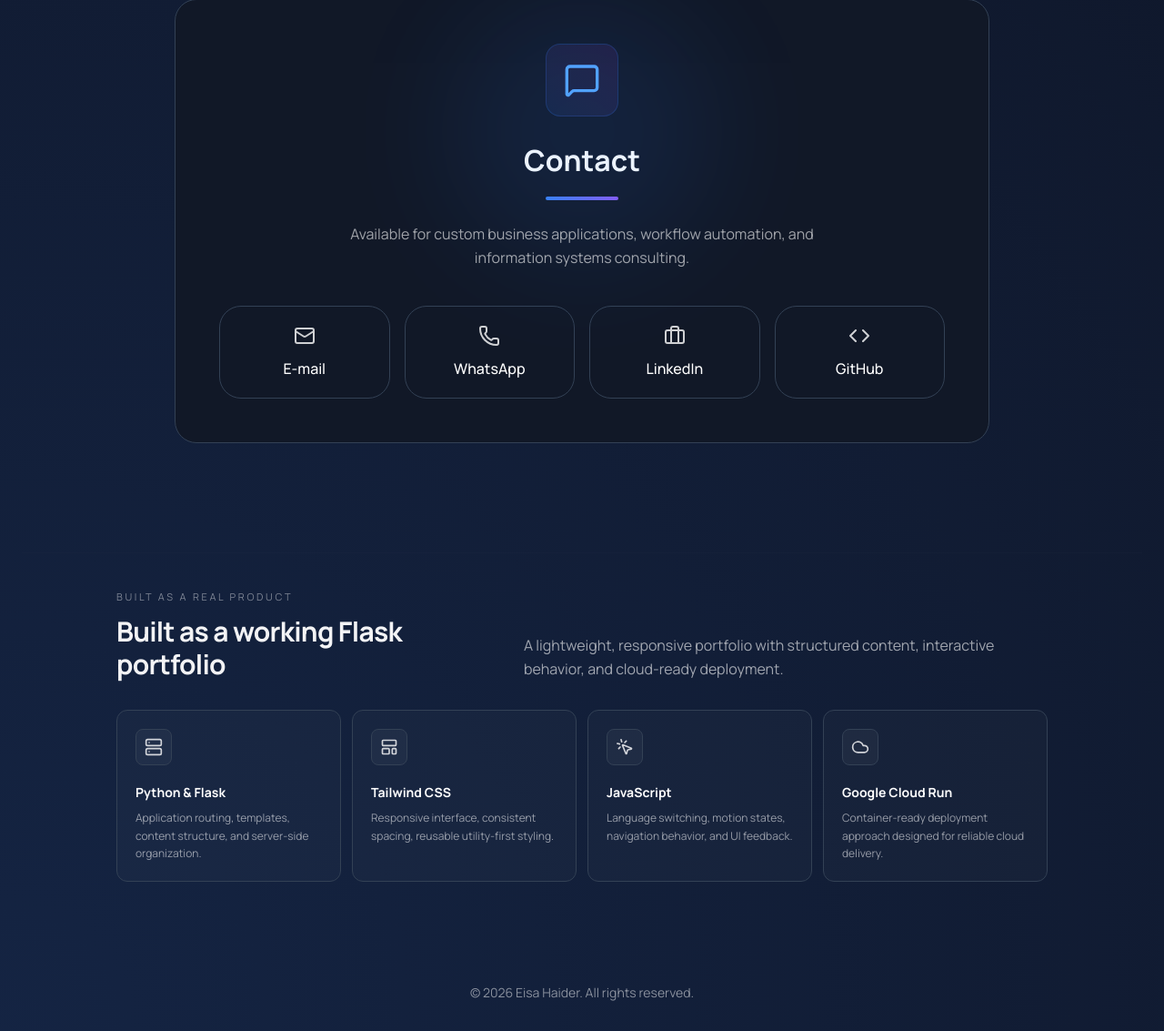
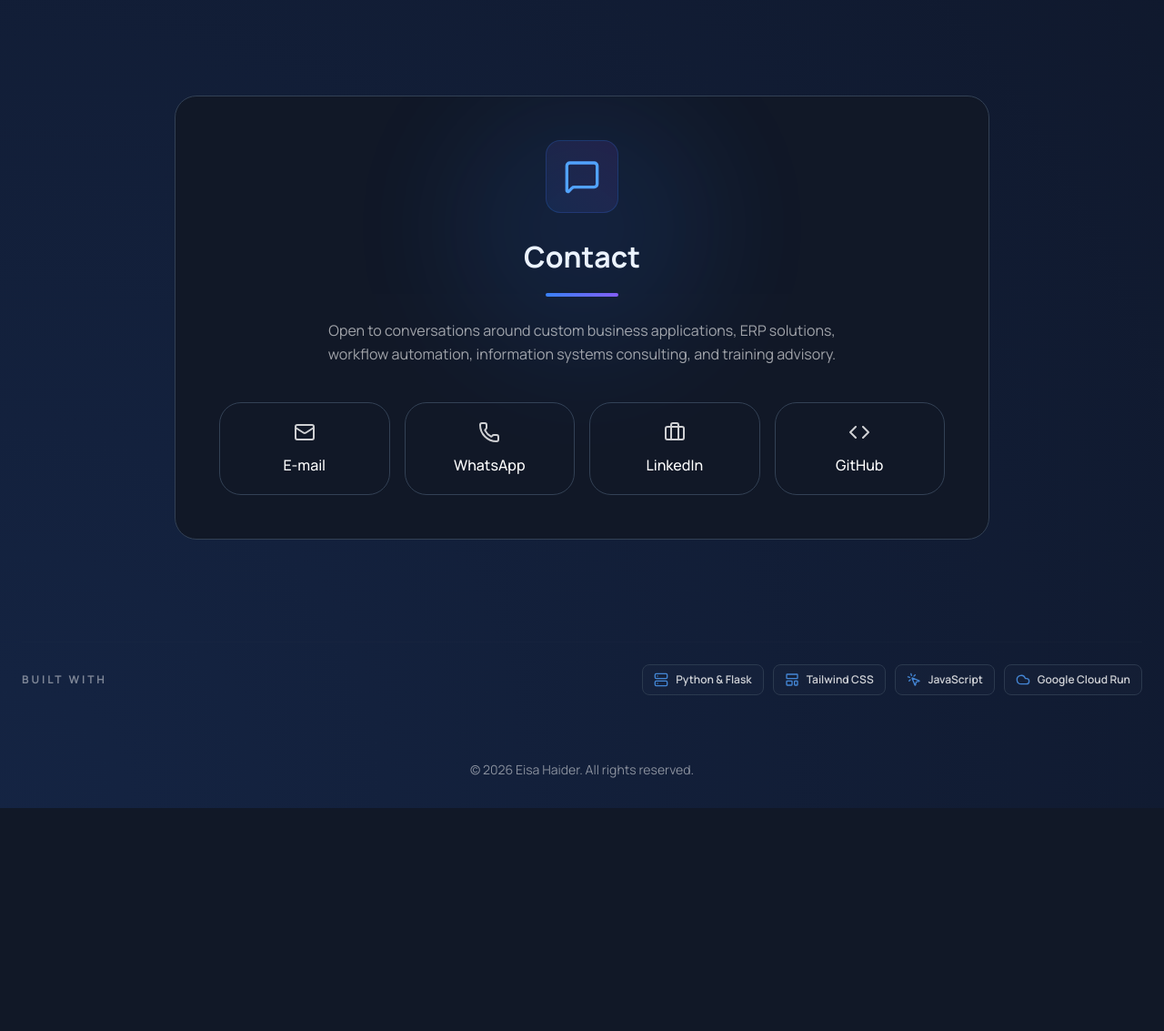
Before and after one commit to EisaHaider/eisa-portfolio, a Flask app: page / in a window 1280 px wide. Shown: the part 3488-4621 px from the top of the page at 91% size. After the commit the page ends 4376 px from the top, so only its background shows below. Run offline with Flask 3, Linux system fonts and the light colour scheme.

Commit message:
Refine portfolio messaging and platform section

```diff
--- a/static/css/output.css
+++ b/static/css/output.css
@@ -330,8 +330,8 @@
   .h-1\.5 {
     height: calc(var(--spacing) * 1.5);
   }
-  .h-5 {
-    height: calc(var(--spacing) * 5);
+  .h-4 {
+    height: calc(var(--spacing) * 4);
   }
   .h-6 {
     height: calc(var(--spacing) * 6);
@@ -363,8 +363,8 @@
   .w-1\.5 {
     width: calc(var(--spacing) * 1.5);
   }
-  .w-5 {
-    width: calc(var(--spacing) * 5);
+  .w-4 {
+    width: calc(var(--spacing) * 4);
   }
   .w-6 {
     width: calc(var(--spacing) * 6);
@@ -399,9 +399,6 @@
   .max-w-4xl {
     max-width: var(--container-4xl);
   }
-  .max-w-5xl {
-    max-width: var(--container-5xl);
-  }
   .max-w-xl {
     max-width: var(--container-xl);
   }
@@ -435,6 +432,9 @@
   }
   .justify-center {
     justify-content: center;
+  }
+  .gap-2 {
+    gap: calc(var(--spacing) * 2);
   }
   .gap-2\.5 {
     gap: calc(var(--spacing) * 2.5);
@@ -573,6 +573,9 @@
   .p-10 {
     padding: calc(var(--spacing) * 10);
   }
+  .px-3 {
+    padding-inline: calc(var(--spacing) * 3);
+  }
   .px-4 {
     padding-inline: calc(var(--spacing) * 4);
   }
@@ -603,14 +606,14 @@
   .pt-1\.5 {
     padding-top: calc(var(--spacing) * 1.5);
   }
-  .pt-6 {
-    padding-top: calc(var(--spacing) * 6);
+  .pt-4 {
+    padding-top: calc(var(--spacing) * 4);
   }
   .pb-5 {
     padding-bottom: calc(var(--spacing) * 5);
   }
-  .pb-20 {
-    padding-bottom: calc(var(--spacing) * 20);
+  .pb-10 {
+    padding-bottom: calc(var(--spacing) * 10);
   }
   .text-center {
     text-align: center;
@@ -861,16 +864,6 @@
       }
     }
   }
-  .hover\:bg-white\/\[0\.05\] {
-    &:hover {
-      @media (hover: hover) {
-        background-color: color-mix(in srgb, #fff 5%, transparent);
-        @supports (color: color-mix(in lab, red, red)) {
-          background-color: color-mix(in oklab, var(--color-white) 5%, transparent);
-        }
-      }
-    }
-  }
   .hover\:bg-white\/\[0\.045\] {
     &:hover {
       @media (hover: hover) {
@@ -896,9 +889,19 @@
       }
     }
   }
-  .sm\:grid-cols-2 {
+  .sm\:flex-row {
     @media (width >= 40rem) {
-      grid-template-columns: repeat(2, minmax(0, 1fr));
+      flex-direction: row;
+    }
+  }
+  .sm\:items-center {
+    @media (width >= 40rem) {
+      align-items: center;
+    }
+  }
+  .sm\:justify-between {
+    @media (width >= 40rem) {
+      justify-content: space-between;
     }
   }
   .sm\:p-8 {
@@ -906,22 +909,10 @@
       padding: calc(var(--spacing) * 8);
     }
   }
-  .sm\:text-3xl {
-    @media (width >= 40rem) {
-      font-size: var(--text-3xl);
-      line-height: var(--tw-leading, var(--text-3xl--line-height));
-    }
-  }
   .sm\:text-6xl {
     @media (width >= 40rem) {
       font-size: var(--text-6xl);
       line-height: var(--tw-leading, var(--text-6xl--line-height));
-    }
-  }
-  .sm\:text-base {
-    @media (width >= 40rem) {
-      font-size: var(--text-base);
-      line-height: var(--tw-leading, var(--text-base--line-height));
     }
   }
   .sm\:text-lg {
--- a/static/js/main.js
+++ b/static/js/main.js
@@ -5,7 +5,7 @@ const translations = {
         direction: "ltr",
 
         nav_profile: "Profile",
-        nav_odoo: "Odoo Solutions",
+        nav_odoo: "Odoo ERP",
         nav_projects: "Projects",
         nav_domains: "Areas of Expertise",
         nav_insights: "Beyond Systems",
@@ -23,11 +23,11 @@ const translations = {
         hero_flow_subtitle: "How I Work",
         hero_flow_title: "From a messy workflow to a useful system",
         hero_step1_title: "Listen & Map",
-        hero_step1_desc: "Understand the real work",
+        hero_step1_desc: "Understand the workflow",
         hero_step2_title: "Shape & Build",
-        hero_step2_desc: "Design around people and data",
+        hero_step2_desc: "Turn needs into usable systems",
         hero_step3_title: "Refine & Support",
-        hero_step3_desc: "Launch, improve, and keep it usable",
+        hero_step3_desc: "Improve with users over time",
 
         domains_title: "Areas of Expertise",
 
@@ -41,20 +41,20 @@ const translations = {
         summary_title: "Professional Profile",
 
         odoo_label: "ERP & Business Systems",
-        odoo_title: "Odoo Solutions",
-        odoo_description: "Helping organizations adopt and optimize Odoo for real business needs.",
+        odoo_title: "Odoo Implementation & Optimization",
+        odoo_description: "Helping organizations configure, adopt, and improve Odoo around real business workflows.",
         odoo_analyze_title: "Analyze",
         odoo_analyze_1: "Business Process Analysis",
         odoo_analyze_2: "Solution Planning",
-        odoo_implement_title: "Implement",
-        odoo_implement_1: "Functional Implementation",
-        odoo_implement_2: "Module Configuration",
-        odoo_implement_3: "Security Setup",
-        odoo_implement_4: "Data Migration",
-        odoo_optimize_title: "Optimize",
-        odoo_optimize_1: "Workflow Automation",
-        odoo_optimize_2: "Dashboards & Reporting",
-        odoo_optimize_3: "Performance Review",
+        odoo_implement_title: "Configure",
+        odoo_implement_1: "Module Configuration",
+        odoo_implement_2: "Security Setup",
+        odoo_implement_3: "Functional Implementation",
+        odoo_implement_4: "User Access Review",
+        odoo_optimize_title: "Migrate & Automate",
+        odoo_optimize_1: "Data Migration",
+        odoo_optimize_2: "Workflow Automation",
+        odoo_optimize_3: "Dashboards & Reporting",
         odoo_enable_title: "Enable",
         odoo_enable_1: "User Training",
         odoo_enable_2: "Documentation",
@@ -94,7 +94,7 @@ const translations = {
 
         // نصوص التواصل
         contact_title: "Contact",
-        contact_subtitle: "Available for custom business applications, workflow automation, and information systems consulting.",
+        contact_subtitle: "Open to conversations around custom business applications, ERP solutions, workflow automation, information systems consulting, and training advisory.",
         contact_email: "E-mail",
         contact_email_url: "mailto:eisa.haider@outlook.com",
         contact_whatsapp: "WhatsApp",
@@ -107,26 +107,10 @@ const translations = {
         language_button: "EN | AR",
         theme_button: "Theme",
 
-        // نصوص قسم معمارية المنصة الموحدة
-     /*    platform_title: "Built with",
-        tech_backend: "Backend Development",
-        tech_frontend: "Responsive UI",
-        tech_interactivity: "Client-Side Interactivity",
-        tech_version: "Version Control",
-        tech_hosting: "Cloud Deployment", */
-
-
-        platform_label: "Built as a real product",
-        platform_title: "Built as a working Flask portfolio",
-        platform_desc: "A lightweight, responsive portfolio with structured content, interactive behavior, and cloud-ready deployment.",
-
-        tech_backend: "Application routing, templates, content structure, and server-side organization.",
-        tech_frontend: "Responsive interface, consistent spacing, reusable utility-first styling.",
-        tech_interactivity: "Language switching, motion states, navigation behavior, and UI feedback.",
-        tech_hosting: "Container-ready deployment approach designed for reliable cloud delivery.",
+        platform_title: "Built with",
 
         // الفقرة الوصفية المعتمدة للملف المهني بالإنجليزية
-        summary_description: "Senior information systems professional with 25+ years of experience in a government environment with diverse administrative requirements. My work combines systems analysis, database design, application development, and long-term user support to deliver practical systems that fit real operational needs.",
+        summary_description: "Senior information systems professional with 25+ years of experience in a government environment with diverse administrative requirements. My work combines systems analysis, database design, application development, workflow improvement, and long-term user support to deliver practical systems that fit real operational needs. I now build on that foundation through modern web applications, cloud deployment, and ERP solutions for small and medium-sized businesses.",
 
         copyright_text: "© 2026 Eisa Haider. All rights reserved."
     },
@@ -136,7 +120,7 @@ const translations = {
         direction: "rtl",
 
         nav_profile: "الملف المهني",
-        nav_odoo: "حلول Odoo",
+        nav_odoo: "Odoo ERP",
         nav_projects: "المشاريع",
         nav_domains: "مجالات الخبرة",
         nav_insights: "خارج إطار العمل",
@@ -166,29 +150,29 @@ const translations = {
         hero_flow_subtitle: "طريقة العمل",
         hero_flow_title: "من إجراءات عمل معقدة إلى أنظمة فعّالة",
         hero_step1_title: "أفهم وأرسم",
-        hero_step1_desc: "فهم العمل كما يحدث فعلاً",
+        hero_step1_desc: "فهم سير العمل",
         hero_step2_title: "أصمم وأبني",
-        hero_step2_desc: "حلول تناسب الناس والبيانات",
-        hero_step3_title: "أطلق وأحسّن",
-        hero_step3_desc: "تسليم قابل للاستخدام والتطوير",
+        hero_step2_desc: "تحويل الاحتياج إلى نظام قابل للاستخدام",
+        hero_step3_title: "أحسّن وأدعم",
+        hero_step3_desc: "تطوير النظام مع المستخدمين بمرور الوقت",
 
         summary_title: "الملف المهني",
 
         odoo_label: "أنظمة الأعمال وتخطيط الموارد",
-        odoo_title: "حلول Odoo",
-        odoo_description: "مساعدة الجهات على تبني Odoo وتحسينه بما يناسب احتياجات العمل الفعلية.",
+        odoo_title: "تطبيق وتحسين Odoo",
+        odoo_description: "مساعدة الأعمال التجارية على تهيئة Odoo وتبنّيه وتحسينه بما يتناسب مع إجراءات العمل الفعلية.",
         odoo_analyze_title: "التحليل",
         odoo_analyze_1: "تحليل إجراءات العمل",
         odoo_analyze_2: "تخطيط الحل",
-        odoo_implement_title: "التنفيذ",
-        odoo_implement_1: "التنفيذ الوظيفي",
-        odoo_implement_2: "تهيئة الوحدات",
-        odoo_implement_3: "إعداد الصلاحيات",
-        odoo_implement_4: "ترحيل البيانات",
-        odoo_optimize_title: "التحسين",
-        odoo_optimize_1: "أتمتة سير العمل",
-        odoo_optimize_2: "لوحات المعلومات والتقارير",
-        odoo_optimize_3: "مراجعة الأداء",
+        odoo_implement_title: "التهيئة",
+        odoo_implement_1: "تهيئة الوحدات",
+        odoo_implement_2: "إعداد الصلاحيات",
+        odoo_implement_3: "التنفيذ الوظيفي",
+        odoo_implement_4: "مراجعة صلاحيات المستخدمين",
+        odoo_optimize_title: "الترحيل والأتمتة",
+        odoo_optimize_1: "ترحيل البيانات",
+        odoo_optimize_2: "أتمتة سير العمل",
+        odoo_optimize_3: "لوحات المعلومات والتقارير",
         odoo_enable_title: "التمكين",
         odoo_enable_1: "تدريب المستخدمين",
         odoo_enable_2: "التوثيق",
@@ -228,7 +212,7 @@ const translations = {
 
         // نصوص التواصل
         contact_title: "التواصل",
-        contact_subtitle: "متاح لتطوير تطبيقات أعمال مخصصة، وأتمتة إجراءات العمل، واستشارات نظم المعلومات.",
+        contact_subtitle: "يسعدني الحديث حول تطوير تطبيقات الأعمال المخصصة، وحلول ERP، وأتمتة إجراءات العمل، واستشارات نظم المعلومات، والاستشارات التدريبية.",
         contact_email: "البريد الإلكتروني",
         contact_email_url: "mailto:eisa.haider@outlook.com",
         contact_whatsapp: "WhatsApp",
@@ -241,25 +225,10 @@ const translations = {
         language_button: "EN | AR",
         theme_button: "المظهر",
 
-/*         platform_title: "بُنيت بواسطة",
-        tech_backend: "تطوير الواجهة الخلفية",
-        tech_frontend: "واجهة مستخدم متجاوبة",
-        tech_interactivity: "التفاعلية البرمجية للمستخدم",
-        tech_version: "إدارة الإصدارات ",
-        tech_hosting: "النشر السحابي",
- */
-
-        platform_label: "بُني كمشروع فعلي",
-        platform_title: "ملف مهني مبني كتطبيق Flask فعلي",
-        platform_desc: "واجهة خفيفة ومتجاوبة بمحتوى منظم، وتفاعل برمجي، وتجهيز مناسب للنشر السحابي.",
-
-        tech_backend: "تنظيم المسارات والقوالب وبنية المحتوى من جهة الخادم.",
-        tech_frontend: "واجهة متجاوبة ومسافات دقيقة وتصميم مبني بأسلوب utility-first.",
-        tech_interactivity: "تبديل اللغة والمظهر وحالات الحركة وسلوكيات الواجهة.",
-        tech_hosting: "منهجية نشر جاهزة للحاويات ومناسبة للتشغيل السحابي الموثوق.",
+        platform_title: "بُني باستخدام",
 
         // الفقرة الوصفية المعتمدة للملف المهني بالعربية
-        summary_description: "أخصائي نظم معلومات بخبرة تزيد عن 25 عامًا في بيئة حكومية ذات متطلبات إدارية متعددة. يجمع عملي بين تحليل النظم، تصميم قواعد البيانات، تطوير التطبيقات، ودعم المستخدمين على المدى الطويل لتقديم أنظمة عملية تناسب الاحتياج التشغيلي الحقيقي.",
+        summary_description: "أخصائي نظم معلومات بخبرة تزيد عن 25 عامًا في بيئة حكومية ذات متطلبات إدارية متعددة. يجمع عملي بين تحليل النظم، تصميم قواعد البيانات، تطوير التطبيقات، تحسين إجراءات العمل، ودعم المستخدمين على المدى الطويل لتقديم أنظمة عملية تناسب الاحتياج التشغيلي الحقيقي. وأستند اليوم إلى هذه الخبرة في تطوير تطبيقات ويب حديثة، وتشغيلها عبر الخدمات السحابية، وتقديم حلول ERP للأعمال الصغيرة والمتوسطة.",
 
          copyright_text: "© 2026 عيسى حيدر. جميع الحقوق محفوظة."
     }
--- a/templates/index.html
+++ b/templates/index.html
@@ -468,69 +468,39 @@ Eisa Haider | Information Systems Architect
 
     </section>
 
-<section id="platform" class="container-custom px-6 pb-20 pt-6">
+<section id="platform" class="container-custom px-6 pt-4 pb-10">
 
-    <div class="border-t opacity-10 mb-10" style="border-color:var(--border-color);"></div>
+    <div class="border-t opacity-10 mb-6" style="border-color:var(--border-color);"></div>
 
-    <div class="max-w-5xl mx-auto">
+    <div class="flex flex-col gap-4 sm:flex-row sm:items-center sm:justify-between">
 
-        <div class="flex flex-col lg:flex-row lg:items-end lg:justify-between gap-5 mb-8">
-            <div>
-                <span class="text-[11px] uppercase tracking-[0.24em] opacity-45 block mb-3"
-                      data-i18n="platform_label"></span>
+        <h2 class="text-xs font-bold uppercase tracking-[0.24em] opacity-45"
+            data-i18n="platform_title"></h2>
 
-                <h2 class="text-2xl sm:text-3xl font-bold tracking-tight opacity-95"
-                    data-i18n="platform_title"></h2>
+        <div class="flex flex-wrap gap-2.5">
+
+            <div class="inline-flex items-center gap-2 rounded-lg border bg-white/[0.025] px-3 py-2 text-xs font-semibold opacity-80"
+                 style="border-color:var(--border-color);">
+                <i data-lucide="server" class="w-4 h-4 text-blue-400"></i>
+                <span>Python & Flask</span>
             </div>
 
-            <p class="max-w-xl text-sm sm:text-base leading-relaxed opacity-60"
-               data-i18n="platform_desc"></p>
-        </div>
-
-        <div class="grid sm:grid-cols-2 lg:grid-cols-4 gap-3">
-
-            <div class="group rounded-xl border p-5 bg-white/[0.025] hover:bg-white/[0.05] transition-all"
+            <div class="inline-flex items-center gap-2 rounded-lg border bg-white/[0.025] px-3 py-2 text-xs font-semibold opacity-80"
                  style="border-color:var(--border-color);">
-                <div class="w-10 h-10 rounded-lg border flex items-center justify-center mb-5 bg-white/[0.035]"
-                     style="border-color:var(--border-color);">
-                    <i data-lucide="server" class="w-5 h-5 opacity-80"></i>
-                </div>
-
-                <h3 class="text-sm font-bold mb-2">Python & Flask</h3>
-                <p class="text-xs leading-relaxed opacity-55" data-i18n="tech_backend"></p>
+                <i data-lucide="layout-template" class="w-4 h-4 text-blue-400"></i>
+                <span>Tailwind CSS</span>
             </div>
 
-            <div class="group rounded-xl border p-5 bg-white/[0.025] hover:bg-white/[0.05] transition-all"
+            <div class="inline-flex items-center gap-2 rounded-lg border bg-white/[0.025] px-3 py-2 text-xs font-semibold opacity-80"
                  style="border-color:var(--border-color);">
-                <div class="w-10 h-10 rounded-lg border flex items-center justify-center mb-5 bg-white/[0.035]"
-                     style="border-color:var(--border-color);">
-                    <i data-lucide="layout-template" class="w-5 h-5 opacity-80"></i>
-                </div>
-
-                <h3 class="text-sm font-bold mb-2">Tailwind CSS</h3>
-                <p class="text-xs leading-relaxed opacity-55" data-i18n="tech_frontend"></p>
+                <i data-lucide="mouse-pointer-click" class="w-4 h-4 text-blue-400"></i>
+                <span>JavaScript</span>
             </div>
 
-            <div class="group rounded-xl border p-5 bg-white/[0.025] hover:bg-white/[0.05] transition-all"
+            <div class="inline-flex items-center gap-2 rounded-lg border bg-white/[0.025] px-3 py-2 text-xs font-semibold opacity-80"
                  style="border-color:var(--border-color);">
-                <div class="w-10 h-10 rounded-lg border flex items-center justify-center mb-5 bg-white/[0.035]"
-                     style="border-color:var(--border-color);">
-                    <i data-lucide="mouse-pointer-click" class="w-5 h-5 opacity-80"></i>
-                </div>
-
-                <h3 class="text-sm font-bold mb-2">JavaScript</h3>
-                <p class="text-xs leading-relaxed opacity-55" data-i18n="tech_interactivity"></p>
-            </div>
-
-            <div class="group rounded-xl border p-5 bg-white/[0.025] hover:bg-white/[0.05] transition-all"
-                 style="border-color:var(--border-color);">
-                <div class="w-10 h-10 rounded-lg border flex items-center justify-center mb-5 bg-white/[0.035]"
-                     style="border-color:var(--border-color);">
-                    <i data-lucide="cloud" class="w-5 h-5 opacity-80"></i>
-                </div>
-
-                <h3 class="text-sm font-bold mb-2">Google Cloud Run</h3>
-                <p class="text-xs leading-relaxed opacity-55" data-i18n="tech_hosting"></p>
+                <i data-lucide="cloud" class="w-4 h-4 text-blue-400"></i>
+                <span>Google Cloud Run</span>
             </div>
 
         </div>
```
Also changed, not shown: 1 other file.
